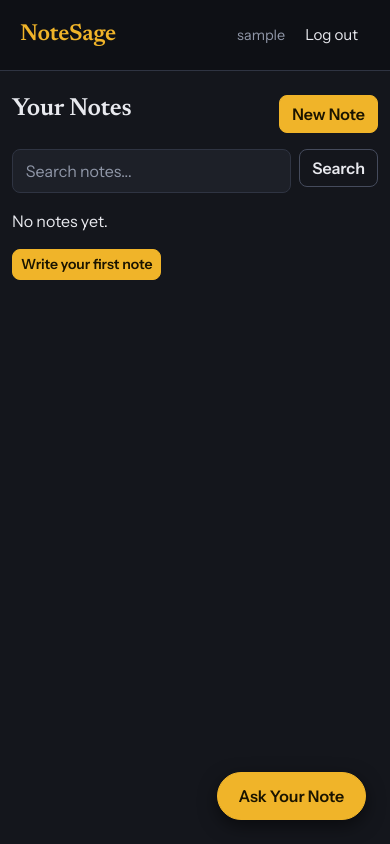
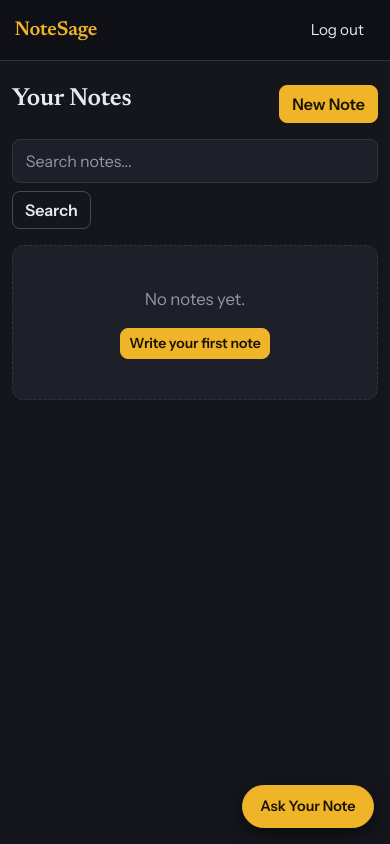
Before and after one commit to itsomshree/notesage, a Django app: page /notes/ in a window 390 px wide. Run offline with Django 5.2, Linux system fonts and the light colour scheme; the visitor is signed in with stand-in values (Sample User, id 1); data that the repository does not hold is empty.

Commit message:
refactor: improve CSS structure and add empty state and confirm delete styles

```diff
--- a/static/css/style.css
+++ b/static/css/style.css
@@ -1,3 +1,5 @@
+/* NoteSage — dark theme with amber accent. Loads after Bootstrap and overrides it. */
+
 :root {
     --bg: #14161c;
     --surface: #1d2028;
@@ -32,7 +34,7 @@ body {
     min-height: 100vh;
 }
 
-/* Layout*/
+/* ---------- Layout ---------- */
 
 .content {
     max-width: 760px;
@@ -50,7 +52,7 @@ h2 {
     color: var(--muted) !important;
 }
 
-/* Navbar */
+/* ---------- Navbar ---------- */
 
 .site-nav {
     background: var(--nav-bg);
@@ -86,7 +88,7 @@ h2 {
     padding-right: 0.5rem;
 }
 
-/* Buttons */
+/* ---------- Buttons ---------- */
 
 .btn {
     border-radius: 8px;
@@ -146,7 +148,7 @@ h2 {
     outline-offset: 2px;
 }
 
-/* Tags */
+/* ---------- Tags ---------- */
 
 .badge {
     font-weight: 500;
@@ -165,7 +167,7 @@ h2 {
     color: var(--accent-ink) !important;
 }
 
-/* Note list */
+/* ---------- Note list ---------- */
 
 .list-group {
     gap: 0.6rem;
@@ -201,7 +203,7 @@ h2 {
     margin-top: 0.4rem;
 }
 
-/* Forms */
+/* ---------- Forms ---------- */
 
 .form-control {
     background: var(--surface);
@@ -277,7 +279,7 @@ h2 {
     margin: 0 0 0.3rem;
 }
 
-/* Note detail */
+/* ---------- Note detail ---------- */
 
 .note-body {
     font-family: var(--font-read);
@@ -288,7 +290,7 @@ h2 {
     margin: 1.5rem 0 2rem;
 }
 
-/* Pagination */
+/* ---------- Pagination ---------- */
 
 .pagination .page-link {
     color: var(--accent);
@@ -305,7 +307,7 @@ h2 {
     background: transparent;
 }
 
-/* Ask AI */
+/* ---------- Ask AI ---------- */
 
 .card {
     background: var(--surface);
@@ -345,12 +347,90 @@ h2 {
     margin-top: 1.5rem;
 }
 
+
+
+/* ---------- Empty state ---------- */
+
+.empty-state {
+    background: var(--surface);
+    border: 1px dashed var(--line);
+    border-radius: 12px;
+    padding: 2.5rem 1.5rem;
+    text-align: center;
+    margin-top: 1rem;
+}
+
+.empty-state-title {
+    color: var(--muted);
+    font-size: 1.05rem;
+    margin-bottom: 1rem;
+}
+
+/* ---------- Confirm delete ---------- */
+
+.confirm-card {
+    background: var(--surface);
+    border: 1px solid var(--line);
+    border-left: 4px solid var(--danger);
+    border-radius: 10px;
+    padding: 1.5rem 1.75rem;
+    max-width: 480px;
+}
+
+.confirm-card h2 {
+    font-size: 1.4rem;
+}
+
+/* ---------- Mobile ---------- */
+
 @media (max-width: 576px) {
     h2 {
         font-size: 1.55rem;
     }
-
     .note-body {
         font-size: 1.1rem;
     }
+
+    .site-nav {
+        padding: 0.6rem 0.9rem;
+    }
+    .site-nav .navbar-brand {
+        font-size: 1.25rem;
+    }
+    .site-nav .nav-user {
+        display: none; /* username hidden on narrow screens to keep the nav on one line */
+    }
+    .site-nav .navbar-nav {
+        gap: 0.1rem;
+    }
+
+    .header-row {
+        flex-wrap: wrap;
+        gap: 0.6rem;
+    }
+
+    form.row.g-2 {
+        flex-wrap: wrap;
+    }
+    form.row.g-2 .col-auto {
+        width: 100%;
+    }
+    form.row.g-2 .col-auto:not(:first-child) {
+        width: auto;
+    }
+
+    .stack {
+        max-width: 100%;
+    }
+
+    .ask-fab {
+        bottom: 16px;
+        right: 16px;
+        padding: 0.6rem 1.1rem;
+        font-size: 0.9rem;
+    }
+
+    .confirm-card {
+        padding: 1.25rem 1.25rem;
+    }
 }
```
